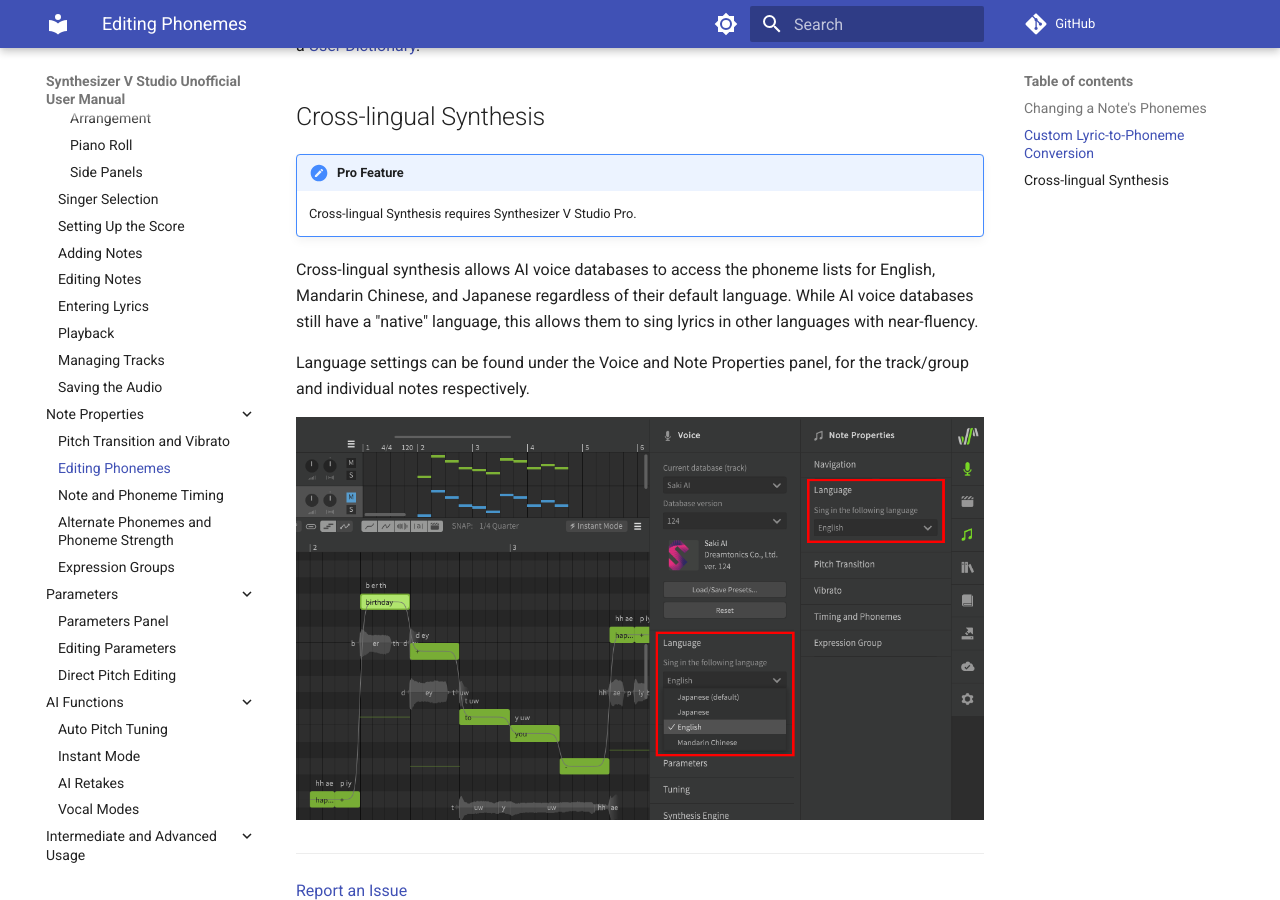
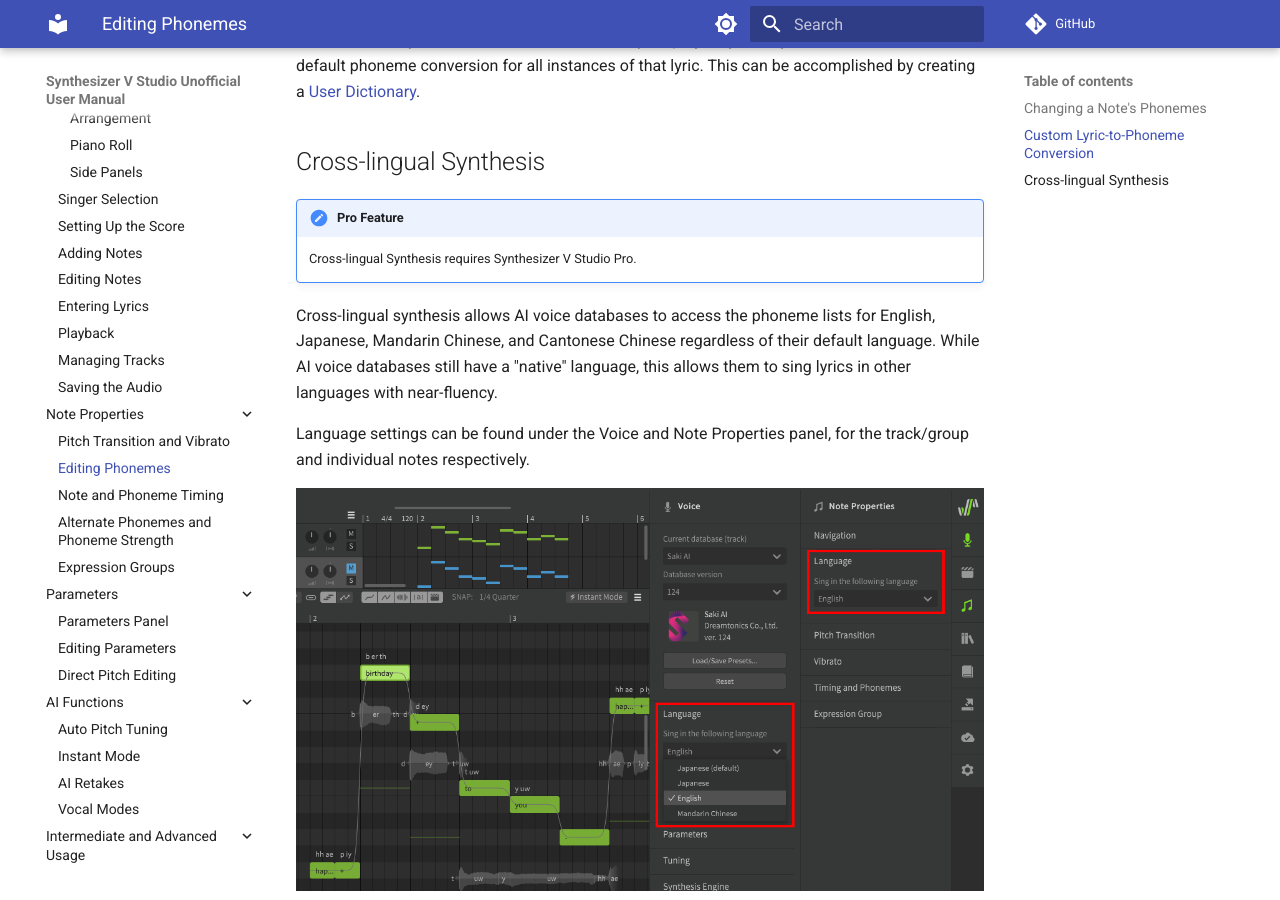
Before and after one commit to claire-west/svstudio-manual, an MkDocs documentation site: the page built from docs/note-properties/editing-phonemes.md, in a window 1280 px wide and 900 px high, scrolled down 3003 px. Built offline with MkDocs 1.6.1 and Material for MkDocs 9.7.7, drawn with Linux system fonts in a browser that asks for light colours; comment, search, counter and statistics services are not loaded; some of the changed text lies outside the part shown.

Commit message:
Initial additions for Cantonese Chinese

```diff
--- a/docs/note-properties/editing-phonemes.md
+++ b/docs/note-properties/editing-phonemes.md
@@ -9,8 +9,9 @@
 |Language|Lyrical Notation|Phonetic Notation|
 |---|---|---|
 |English|Words|Modified Arpabet|
+|Japanese|Hiragana, Katakana, Romaji|Romaji-derived symbols|
 |Mandarin Chinese|Chinese characters (simplified/traditional), Pinyin|X-SAMPA|
-|Japanese|Hiragana, Katakana, Romaji|Romaji-derived symbols|
+|Cantonese Chinese|Chinese characters (simplified/traditional), Pinyin|X-SAMPA|
 
 A full list of phonemes for each language can be found on the [Phoneme Reference](../phonemes.md) page, as well as in Synthesizer V Studio's installation directory.
 
@@ -54,7 +55,7 @@
 
     Cross-lingual Synthesis requires Synthesizer V Studio Pro.
 
-Cross-lingual synthesis allows AI voice databases to access the phoneme lists for English, Mandarin Chinese, and Japanese regardless of their default language. While AI voice databases still have a "native" language, this allows them to sing lyrics in other languages with near-fluency.
+Cross-lingual synthesis allows AI voice databases to access the phoneme lists for English, Japanese, Mandarin Chinese, and Cantonese Chinese regardless of their default language. While AI voice databases still have a "native" language, this allows them to sing lyrics in other languages with near-fluency.
 
 Language settings can be found under the Voice and Note Properties panel, for the track/group and individual notes respectively.
 
```
Also changed, not shown: docs/phonemes.md (+8 -0 lines), docs/quickstart/singer-selection.md (+1 -1 lines).
